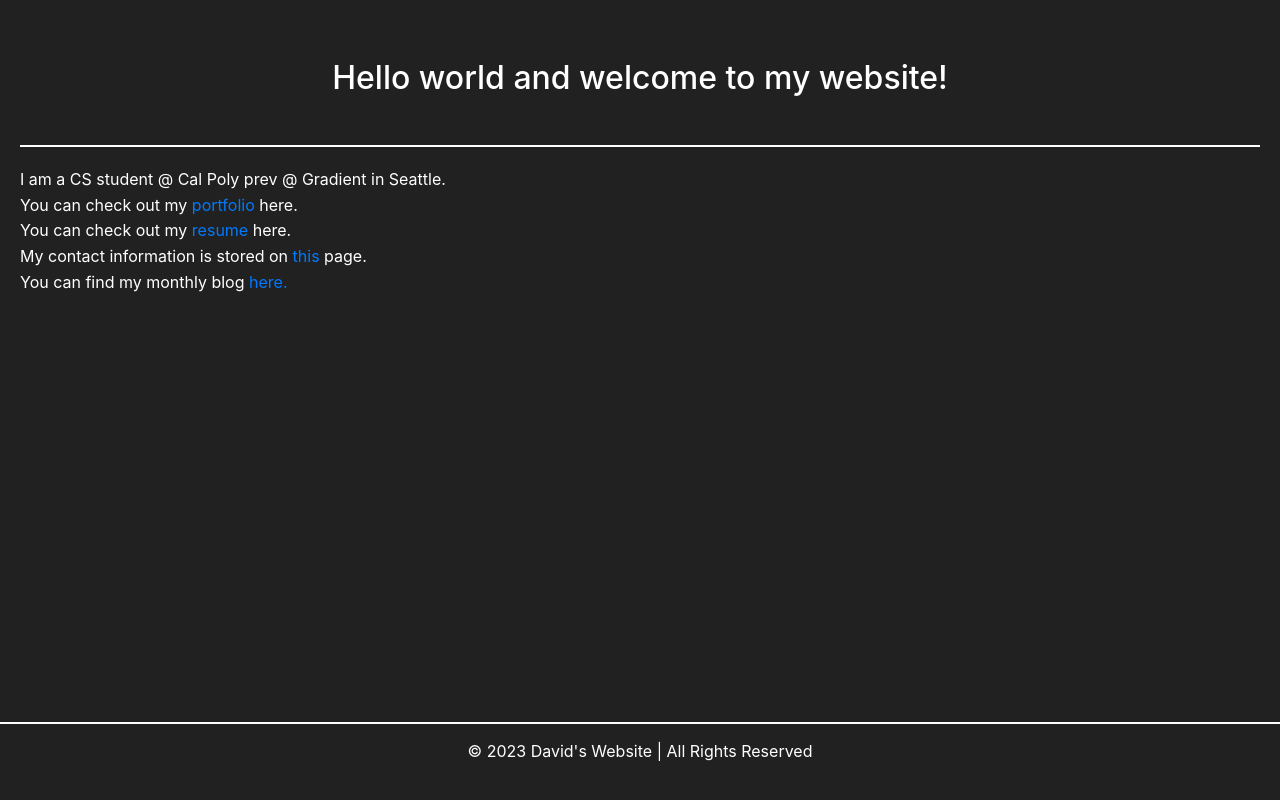
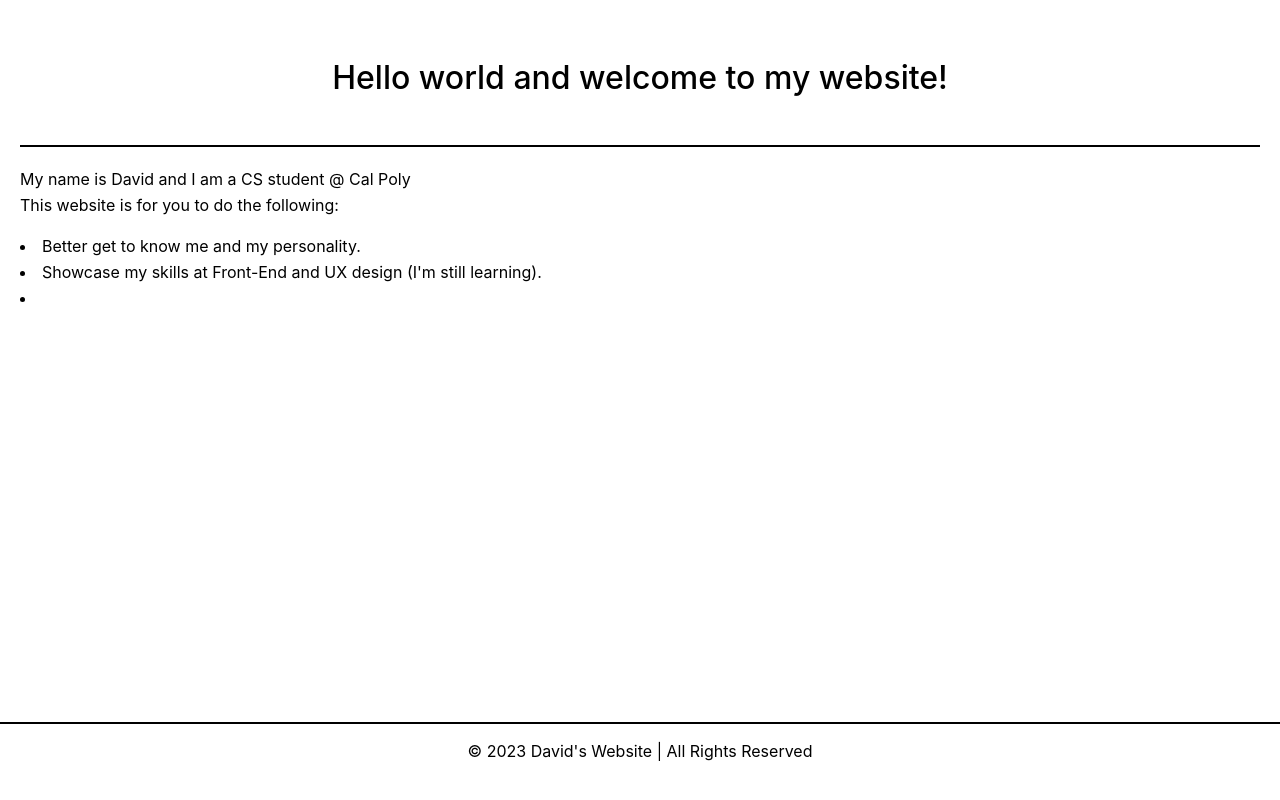
Before and after one commit to dbenshachar/starter_pack, a plain HTML site: page index.html in a window 1280 px wide. Drawn offline with Linux system fonts and the light colour scheme.

Commit message:
feat: prettify website.

```diff
--- a/index.html
+++ b/index.html
@@ -10,15 +10,15 @@
       <h1>
         <p>Hello world and welcome to my website!</p>
       </h1>
-      <div class="about">
+      <div class="square-circle">
         <p>
-          I am a CS student @ Cal Poly prev @ Gradient in Seattle.
-          <br />You can check out my
-          <a href="portfolio.html"> portfolio</a> here. <br />You can check out
-          my <a href="resume.html"> resume</a> here. <br />
-          My contact information is stored on
-          <a href="contact.html"> this</a> page. <br />
-          You can find my monthly blog <a href="blog.html">here.</a><br />
+          My name is David and I am a CS student @ Cal Poly
+          <br />This website is for you to do the following:
+          <li>Better get to know me and my personality.</li>
+          <li>
+            Showcase my skills at Front-End and UX design (I'm still learning).
+          </li>
+          <li></li>
         </p>
       </div>
     </main>
--- a/styles.css
+++ b/styles.css
@@ -2,8 +2,8 @@ body {
   margin: 0;
   font-family: -apple-system, BlinkMacSystemFont, "Segoe UI", Roboto,
     "Helvetica Neue", Helvetica, Arial, sans-serif;
-  background-color: #212121;
-  color: #ffffff;
+  background-color: #ffffff;
+  color: #000000;
   line-height: 1.6;
   padding: 20px;
   padding-bottom: 70px;
@@ -22,11 +22,11 @@ body {
 }
 
 footer {
-  background-color: #212121;
-  color: #ffffff;
+  background-color: #ffffff;
+  color: #000000;
   text-align: center;
   padding: 15px 0;
-  border-top: 2px solid #ffffff;
+  border-top: 2px solid #000000;
   position: fixed;
   bottom: 0;
   left: 0;
@@ -50,11 +50,11 @@ h3,
 h4,
 h5,
 h6 {
-  color: #ffffff;
+  color: #000000;
   margin-top: 0;
   font-weight: 500;
   text-align: center;
-  border-bottom: 2px solid #ffffff;
+  border-bottom: 2px solid #000000;
   padding-bottom: 10px;
   margin-bottom: 20px;
 }
```
